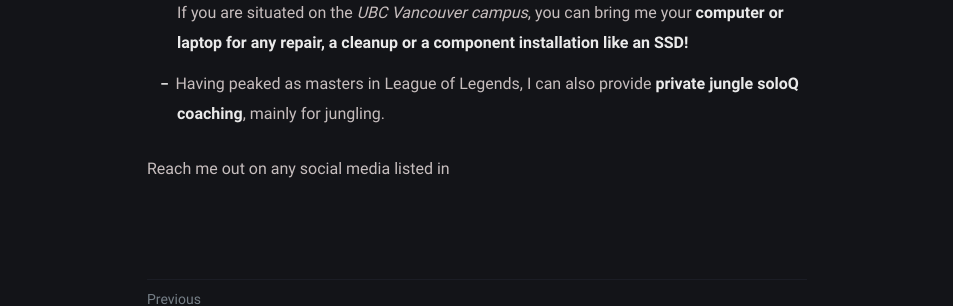
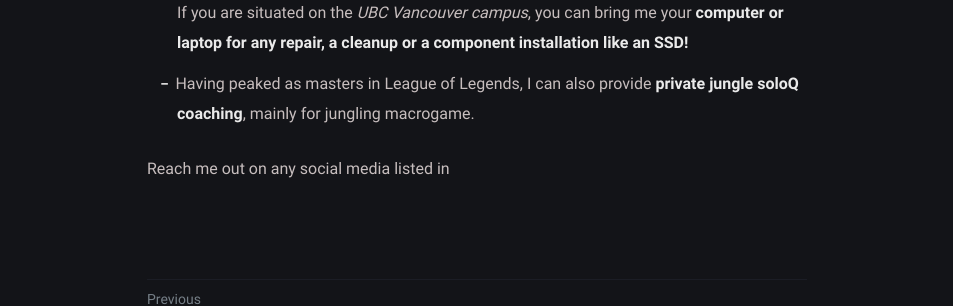
Before and after one commit to Pistachihen/pistachi.github.io, a Jekyll site: the page built from _posts/welcome-to-jekyll/2020-08-29-welcome-to-jekyll.md, in a window 1280 px wide. Shown: the part 681-987 px from the top of the page, without its empty margins (163-1116 px from the left). Built offline with Jekyll 4.4.1, drawn with Linux system fonts in a browser that asks for light colours.

Commit message:
2020-08-29-welcome-to-jekyll.md: changed

```diff
--- a/_posts/welcome-to-jekyll/2020-08-29-welcome-to-jekyll.md
+++ b/_posts/welcome-to-jekyll/2020-08-29-welcome-to-jekyll.md
@@ -10,7 +10,7 @@ Hello, you must have clicked this wondering "services？ How can this part japan
 - Same as the system above, I can also provide **private Portuguese tutoring**, since it's my mother language.
 - If you are situated on the *UBC Vancouver campus*, you can bring me your **computer or laptop for any repair, a cleanup or a component installation like an SSD!**
 
-- Having peaked as masters in League of Legends, I can also provide **private jungle soloQ coaching**, mainly for jungling.
+- Having peaked as masters in League of Legends, I can also provide **private jungle soloQ coaching**, mainly for jungling macrogame.
 
 
 
```
